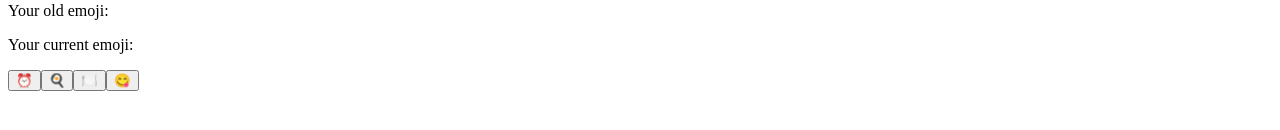
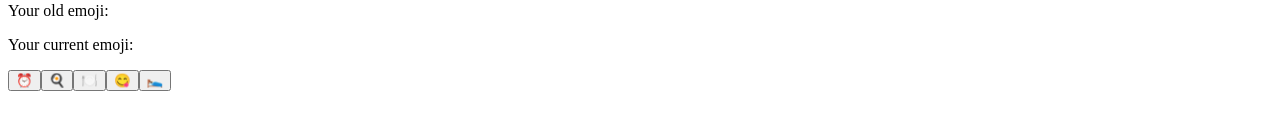
Before and after one commit to zahrabeng/counter-app-with-saving, a React (Create React App) app: page / in a window 1280 px wide. Shown: the part 286-416 px from the top of the page. Built offline with nearby package versions, Linux system fonts and the light colour scheme; the HTML template or start-up script is replaced by a standard one.

Commit message:
added bed emoji

```diff
--- a/src/components/EmojiPicker.tsx
+++ b/src/components/EmojiPicker.tsx
@@ -26,6 +26,11 @@ export default function EmojiPicker (): JSX.Element{
         queRenderWithEmojiValue("😋")
     }
 
+    const HandleRenderBedEmoji = () => {
+        queRenderWithStoredValue(emojiValueFromCurrentRender)
+        queRenderWithEmojiValue("🛌")
+    }
+
 return (
      <div>
         <h1>Emoji Picker</h1>
@@ -36,6 +41,7 @@ return (
         <button onClick={HandleRenderPanEmoji}>🍳</button>
         <button onClick={HandleRenderPlateEmoji}>🍽️</button>
         <button onClick={HandleRenderSmileEmoji}>😋</button>
+        <button onClick={HandleRenderBedEmoji}>🛌</button>
     </div>
     )
 }
```
